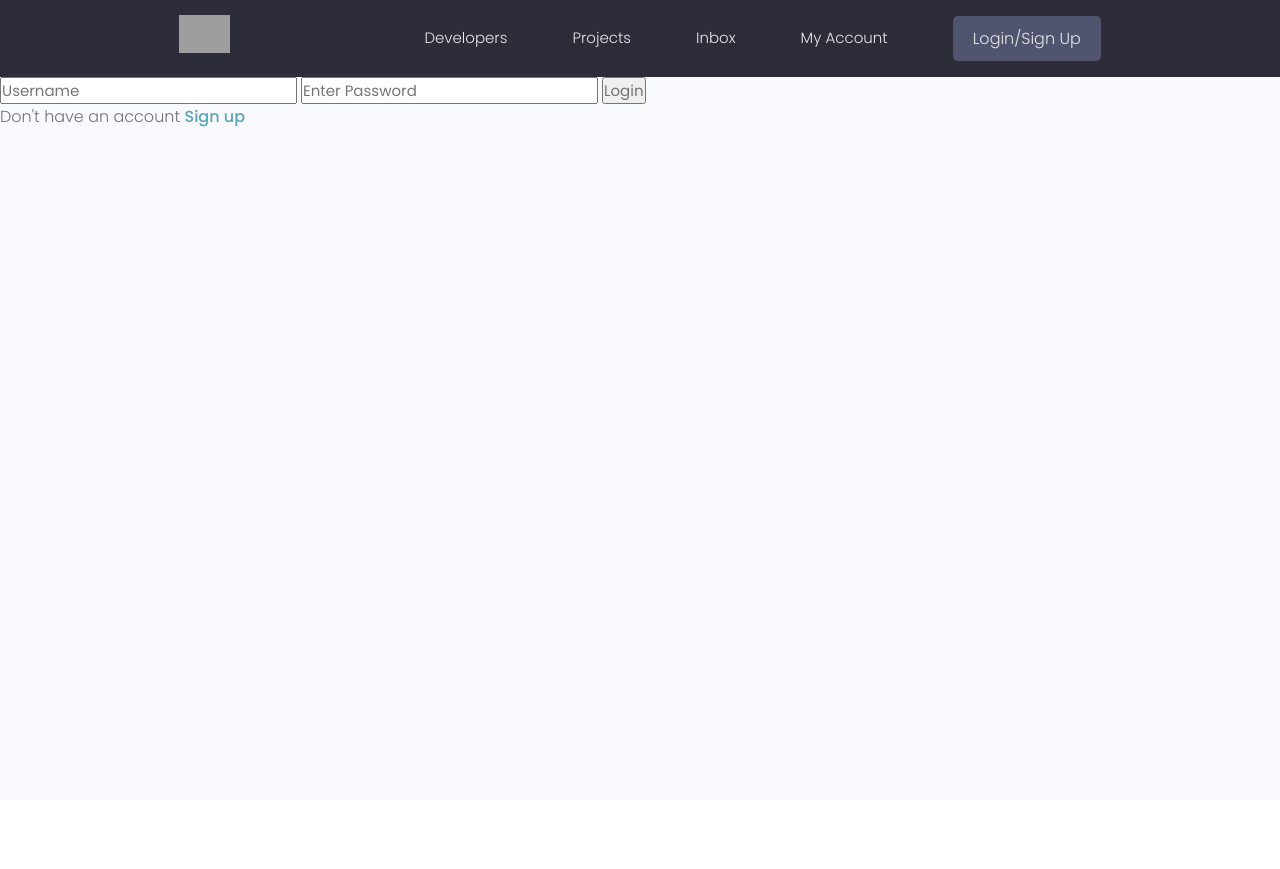
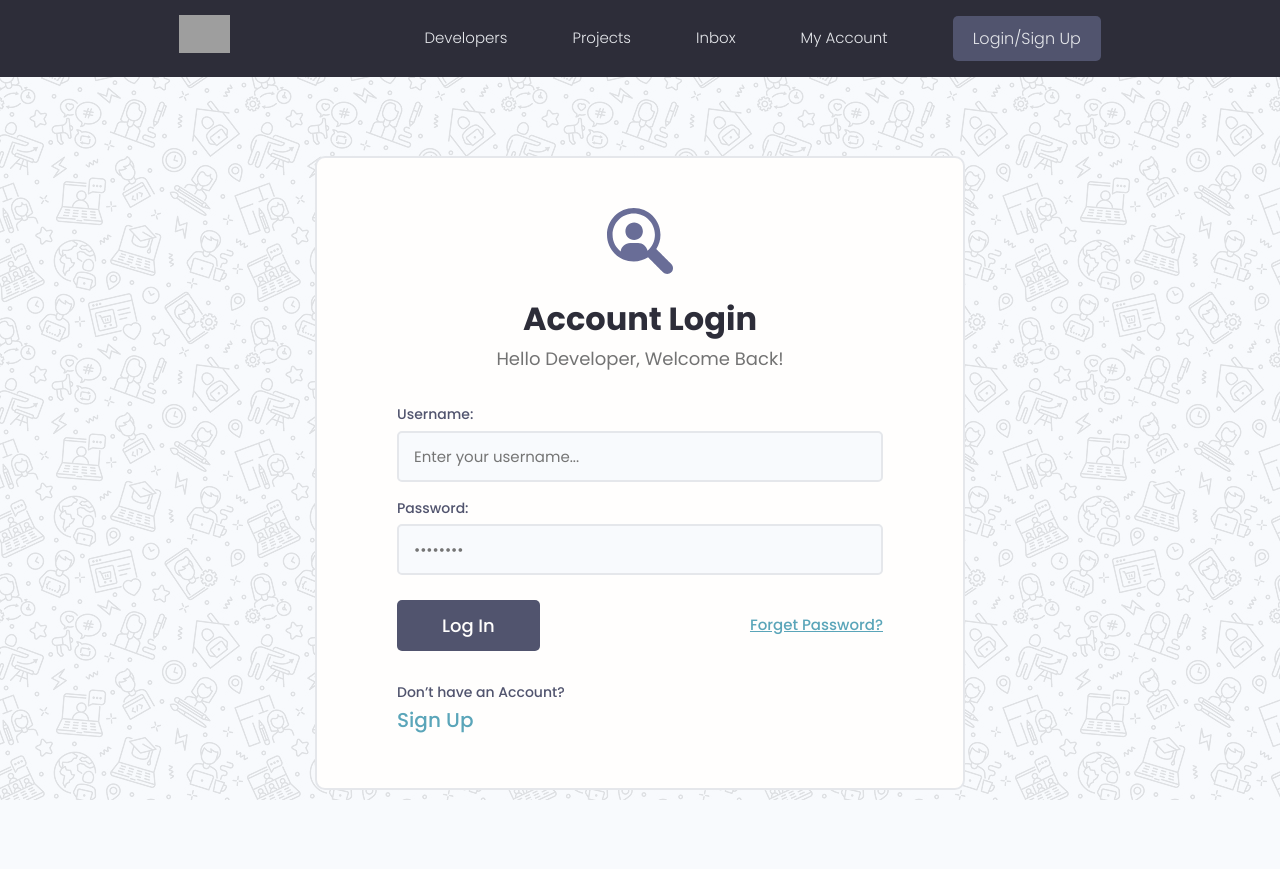
Before and after one commit to benzhub/Django-tutorial, a Django app: template users/templates/users/login_register.html in a window 1280 px wide. Before the commit the page ends 127 px from the top, so only its background shows below. Run offline with Django 3.2, Linux system fonts and the light colour scheme; the template is opened without the code that fills it, so the values that code supplies are empty; some libraries are stand-ins or nearby versions; grey boxes are pictures that could not be loaded.

Commit message:
Styling Login & register page

```diff
--- a/templates/main.html
+++ b/templates/main.html
@@ -21,15 +21,17 @@
     {% include 'navbar.html' %}
 
     {% if messages %}
-        <ul class="messages">
-            {% for message in messages %}
-            <li{% if message.tags %} class="{{ message.tags }}"{% endif %}>{{ message }}</li>
-            {% endfor %}
-        </ul>
+        {% for message in messages %}
+            <div class="alert alert--{{message.tags}}">
+                <p class="alert__message">{{ message }}</p>
+                <button style="cursor: pointer;" class="alert__close">X</button>
+            </div>
+        {% endfor %}
     {% endif %}
 
     {% block content %}
 
     {% endblock content %}
 </body>
+<script src="{% static 'uikit/app.js' %}"></script>
 </html>
--- a/users/forms.py
+++ b/users/forms.py
@@ -10,3 +10,9 @@ class CustomUserCreationForm(UserCreationForm):
         labels = {
             "first_name": "Name",
         }
+
+    def __init__(self, *args, **keargs):
+        super(CustomUserCreationForm, self).__init__(*args, **keargs)
+
+        for name, field in self.fields.items():
+            field.widget.attrs.update({"class": "input"})
--- a/users/templates/users/login_register.html
+++ b/users/templates/users/login_register.html
@@ -1,26 +1,103 @@
 {% extends 'main.html' %}
+{% load static %}
 
 {% block content %}
 
 {% if page == "register" %}
     <h1>Register User</h1>
+    <!-- <p>Already have an account <a href="{% url 'login' %}">Sign in</a></p> -->
 
-    <form action="{% url 'register' %}" method="POST">
-        {% csrf_token %}
-        {{ form.as_p }}
-        <input type="submit" value="Register">
-    </form>
+    <div class="auth">
+        <div class="card">
+          <div class="auth__header text-center">
+            <a href="/">
+              <img src="{% static 'images/icon.svg' %}" alt="icon" />
+            </a>
+            <h3>Register an Account</h3>
+            <p>Create a new developer account</p>
+          </div>
 
-    <p>Already have an account <a href="{% url 'login' %}">Sign in</a></p>
+          <form action="{% url 'register' %}" method="POST" class="form auth__form">
+            {% csrf_token %}
+
+            {% for field in form %}
+                <!-- Input:Text -->
+                <div class="form__field">
+                    <label for="formInput#text">{{field.label}}</label>
+                    {{field}}
+
+                    {% if field.help_text %}
+                        <small>{{field.help_text}}</small>
+                    {% endif %}
+
+                    {% for error in field.errors %}
+                        <p style="color: red;">{{error}}</p>
+                    {% endfor %}
+
+                </div>
+            {% endfor %}
+
+            <div class="auth__actions">
+              <input class="btn btn--sub btn--lg" type="submit" value="Sign  In" />
+            </div>
+          </form>
+          <div class="auth__alternative">
+            <p>Already have an Account?</p>
+            <a href="{% url 'login' %}">Log In</a>
+          </div>
+        </div>
+      </div>
 {% else %}
-    <form action="{% url 'login' %}" method="POST">
-        {% csrf_token %}
-        <input type="text" name="username" placeholder="Username">
-        <input type="password" name="password" placeholder="Enter Password">
-        <input type="submit" value="Login">
+    <div class="auth">
 
-        <p>Don't have an account <a href="{% url 'register' %}">Sign up</a></p>
-    </form>
+        <div class="card">
+
+          <div class="auth__header text-center">
+            <a href="/">
+              <img src="{% static 'images/icon.svg' %}" alt="icon" />
+            </a>
+            <h3>Account Login</h3>
+            <p>Hello Developer, Welcome Back!</p>
+          </div>
+
+          <form action="{% url 'login' %}" method="POST" class="form auth__form">
+            {% csrf_token %}
+            <!-- Input:Username -->
+            <div class="form__field">
+              <label for="formInput#text">Username: </label>
+              <input
+                class="input input--text"
+                id="formInput#text"
+                type="text"
+                name="username"
+                placeholder="Enter your username..."
+              />
+            </div>
+
+            <!-- Input:Password -->
+            <div class="form__field">
+              <label for="formInput#password">Password: </label>
+              <input
+                class="input input--password"
+                id="formInput#passowrd"
+                type="password"
+                name="password"
+                placeholder="••••••••"
+              />
+            </div>
+            <div class="auth__actions">
+              <input class="btn btn--sub btn--lg" type="submit" value="Log In" />
+              <a href="forgetpassword.html">Forget Password?</a>
+            </div>
+          </form>
+
+          <div class="auth__alternative">
+            <p>Don’t have an Account?</p>
+            <a href="{% url 'register' %}">Sign Up</a>
+          </div>
+        </div>
+      </div>
+
 {% endif %}
 
 {% endblock content %}
--- a/users/views.py
+++ b/users/views.py
@@ -33,6 +33,7 @@ def loginUser(request):
 
 def logoutUser(request):
     logout(request)
+    messages.info(request, "User was logged out!")
     return redirect('login')
 
 def registerUser(request):
@@ -46,7 +47,7 @@ def registerUser(request):
             user.save() # 真正保存用戶資料
 
             messages.success(request, "User account was created!")
-            # 創建帳號玩直接登入
+            # 創建帳號完直接登入
             login(request, user)
             return redirect("profiles")
         else:
```
